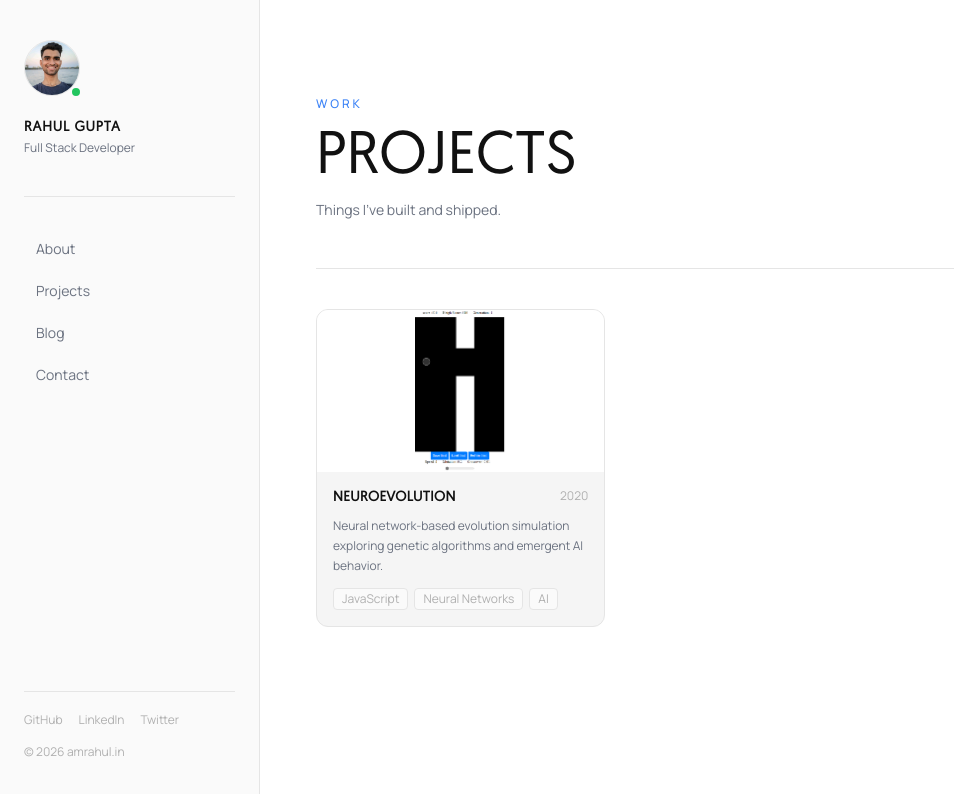
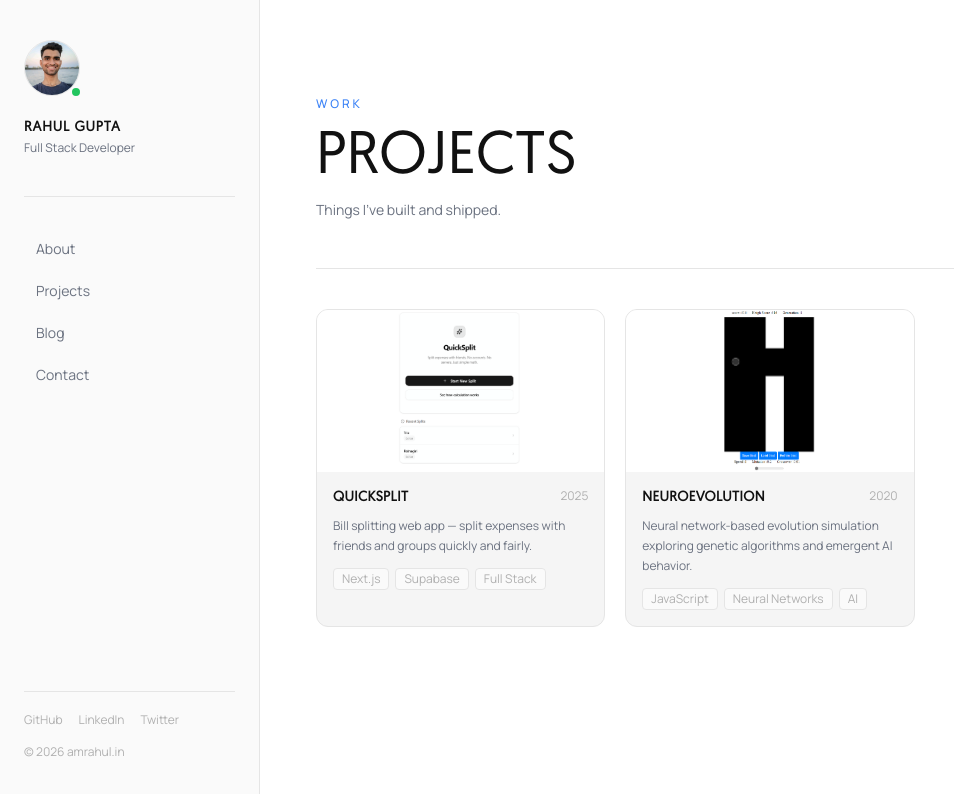
Before and after one commit to RAHUL1115/rahul1115.github.io, a Next.js app: page /projects in a window 1280 px wide. Shown: the top 794 px of the page, without its empty margins (0-954 px from the left). Built offline with nearby package versions, Linux system fonts and the light colour scheme; a web font is replaced by a local one.

Commit message:
feat(projects): add QuickSplit project and improve image handling
- Add QuickSplit project with details (Next.js, PostgreSQL, Full Stack)
- Add fallback display for projects without images
- Update hover icon color to use theme accent variable

```diff
--- a/app/projects/page.tsx
+++ b/app/projects/page.tsx
@@ -3,6 +3,14 @@ import Image from "next/image";
 import { ArrowUpRight } from "lucide-react";
 
 const projects = [
+  {
+    name: "QuickSplit",
+    description: "Bill splitting web app — split expenses with friends and groups quickly and fairly.",
+    href: "https://quicksplit.amrahul.in/",
+    image: "/img/projects/quicksplit.png",
+    date: "2025",
+    tags: ["Next.js", "Supabase", "Full Stack"],
+  },
   {
     name: "Neuroevolution",
     description: "Neural network-based evolution simulation exploring genetic algorithms and emergent AI behavior.",
@@ -52,6 +60,7 @@ export default function Projects() {
             >
               {/* Thumbnail */}
               <div className="relative overflow-hidden aspect-video">
+                {project.image ? (
                   <Image
                     src={project.image}
                     alt={project.name}
@@ -59,11 +68,24 @@ export default function Projects() {
                     height={360}
                     className="w-full h-full object-cover transition-transform duration-500 group-hover:scale-105"
                   />
+                ) : (
+                  <div
+                    className="w-full h-full flex items-center justify-center"
+                    style={{ background: 'var(--bg-subtle)' }}
+                  >
+                    <span
+                      className="text-2xl font-bold tracking-widest"
+                      style={{ fontFamily: 'Geomanist, sans-serif', color: 'var(--border)' }}
+                    >
+                      {project.name.toUpperCase()}
+                    </span>
+                  </div>
+                )}
                 <div
                   className="absolute inset-0 flex items-center justify-center opacity-0 group-hover:opacity-100 transition-opacity duration-300"
                   style={{ background: 'rgba(59,130,246,0.12)' }}
                 >
-                  <ArrowUpRight size={22} className="text-white" />
+                  <ArrowUpRight size={22} style={{ color: 'var(--accent)' }} />
                 </div>
               </div>
 
```
Also changed, not shown: public/img/projects/quicksplit.png (added). Lines whose indentation alone changed are shown as unchanged.
